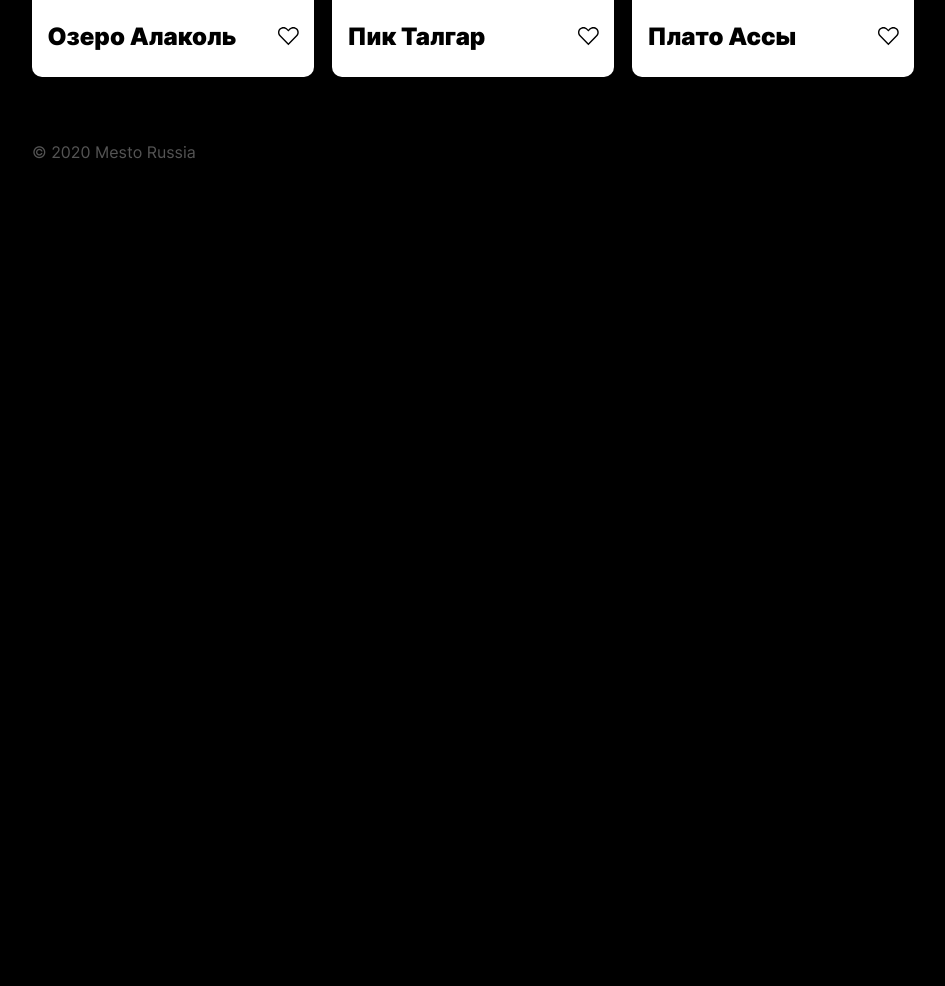
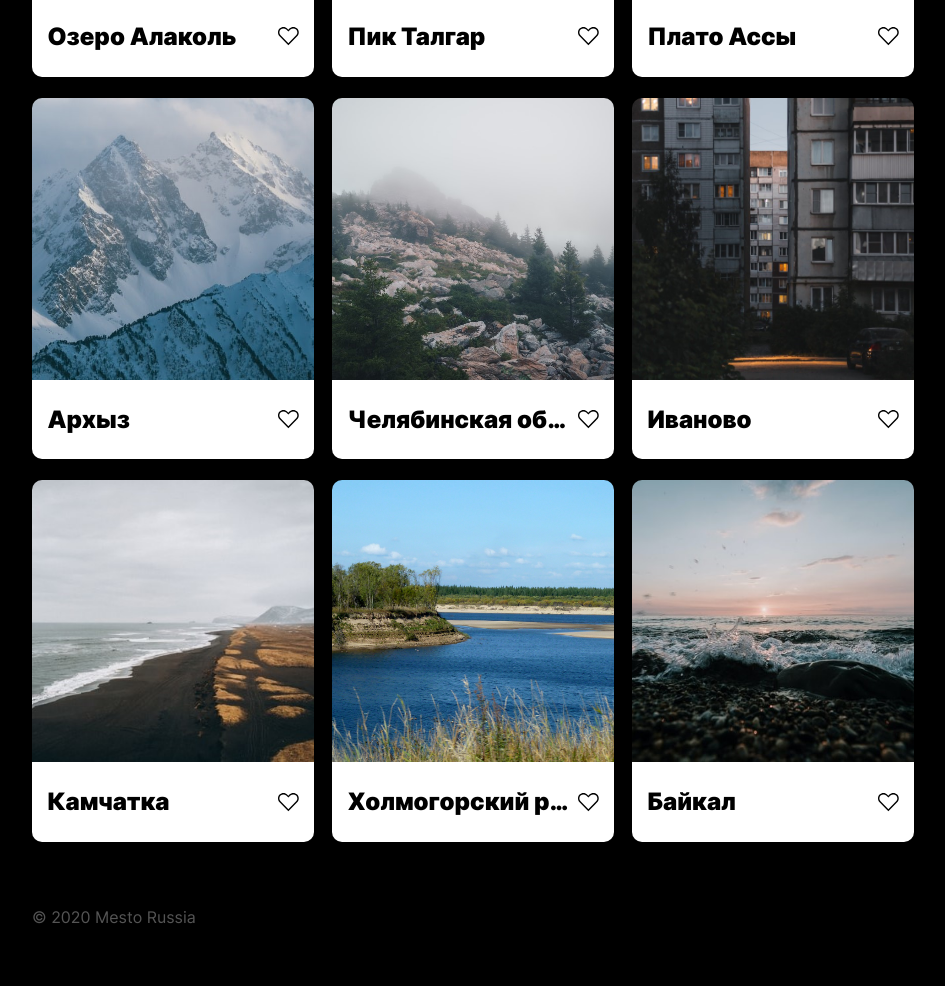
Before and after one commit to Prusa4ok/mesto, a plain HTML site: page index.html in a window 1280 px wide. Shown: the part 1003-1989 px from the top of the page, without its empty margins (167-1112 px from the left). Before the commit the page ends 1224 px from the top, so only its background shows below. Drawn offline with Linux system fonts and the light colour scheme.

Commit message:
feat js initial 6 cards

```diff
--- a/index.html
+++ b/index.html
@@ -28,6 +28,7 @@
 
 		<section class="cards">
 			<ul class="cards__list">
+
 				<li class="card">
 					<img src="images/card-kaindy.jpg" alt="фото" class="card__img">
 					<div class="card__footer">
@@ -94,6 +95,16 @@
 		</form>
 	</div>
 
+	<template id="tempCard">
+		<li class="card">
+			<img alt="фото" class="card__img">
+			<div class="card__footer">
+				<h2 class="card__description"></h2>
+				<button aria-label="нравится" type="button" class="button button_type_like"></button>
+			</div>
+		</li>
+	</template>
+
 	<script src="script/script.js"></script>
 </body>
 
--- a/script/script.js
+++ b/script/script.js
@@ -8,6 +8,44 @@ const profileName = page.querySelector('.profile__name');
 const profileDescription = page.querySelector('.profile__description');
 const popupName = page.querySelector('.popup__input_adding_name');
 const popupDescription = page.querySelector('.popup__input_adding_description');
+const tempCard = page.querySelector('#tempCard').content;
+const cardsList = page.querySelector('.cards__list');
+
+const initialCards = [
+	{
+		name: 'Архыз',
+		link: 'images/card-arhyz.jpg'
+	},
+	{
+		name: 'Челябинская область',
+		link: 'images/card-chelyabinsk-obl.jpg'
+	},
+	{
+		name: 'Иваново',
+		link: 'images/card-ivanovo.jpg'
+	},
+	{
+		name: 'Камчатка',
+		link: 'images/card-kamchatka.jpg'
+	},
+	{
+		name: 'Холмогорский район',
+		link: 'images/card-kholmogorskiy.jpg'
+	},
+	{
+		name: 'Байкал',
+		link: 'images/card-baykal.jpg'
+	}
+];
+
+const addCards = (link, name) => {
+	const autoCard = tempCard.cloneNode(true);
+
+	autoCard.querySelector('.card__img').src = link;
+	autoCard.querySelector('.card__description').innerText = name;
+
+	cardsList.append(autoCard);
+}
 
 function popupToggle() {
 	popup.classList.toggle('popup_js-open-close');
@@ -24,6 +62,8 @@ function popupSave(evt) {
 	popup.classList.toggle('popup_js-open-close');
 }
 
+initialCards.forEach(card => addCards(card.link, card.name));
+
 edit.addEventListener('click', popupToggle);
 
 popupButtonClose.addEventListener('click', popupToggle);
```
Also changed, not shown: images/card-arhyz.jpg (added), images/card-baykal.jpg (added), images/card-chelyabinsk-obl.jpg (added), images/card-ivanovo.jpg (added), images/card-kamchatka.jpg (added), images/card-kholmogorskiy.jpg (added).
